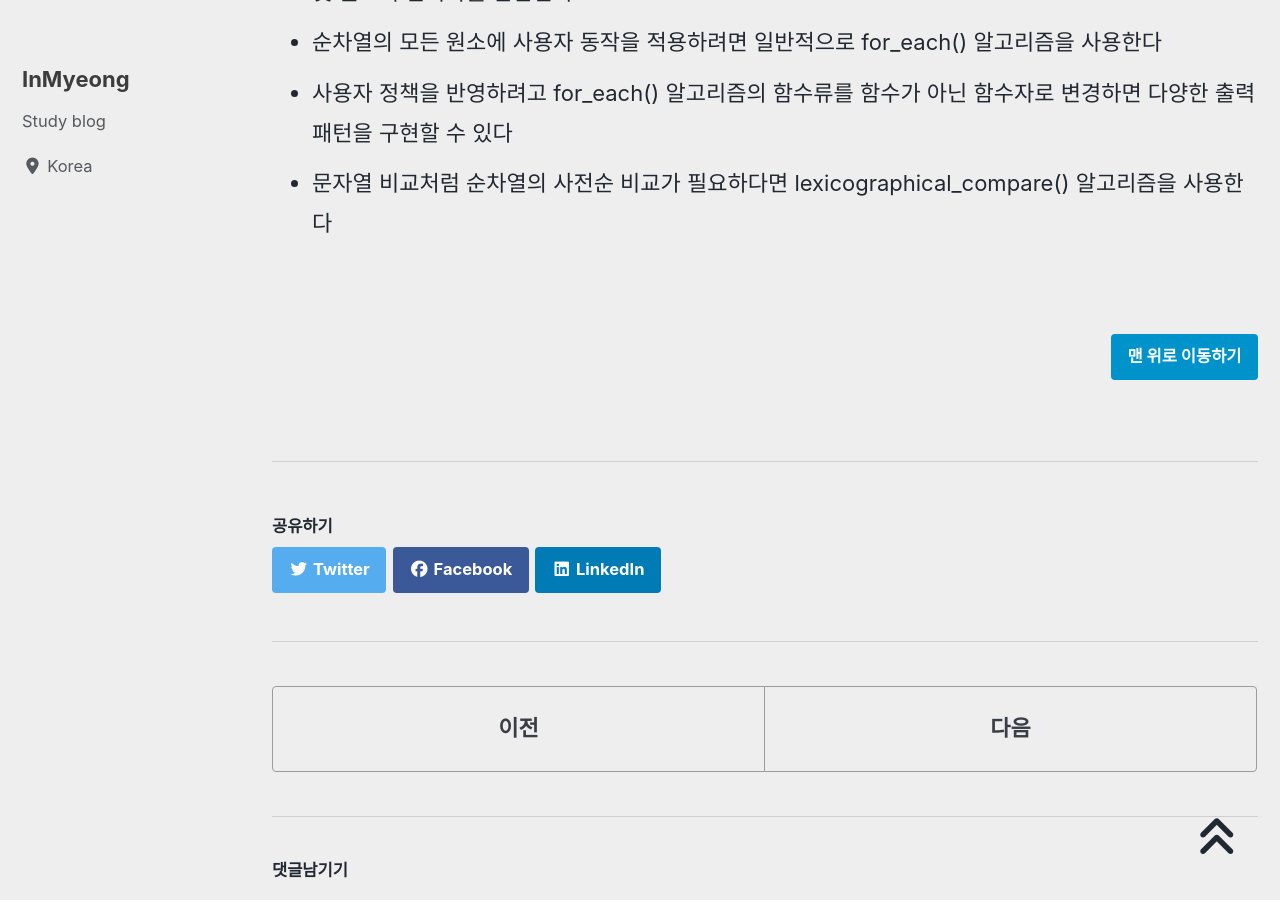
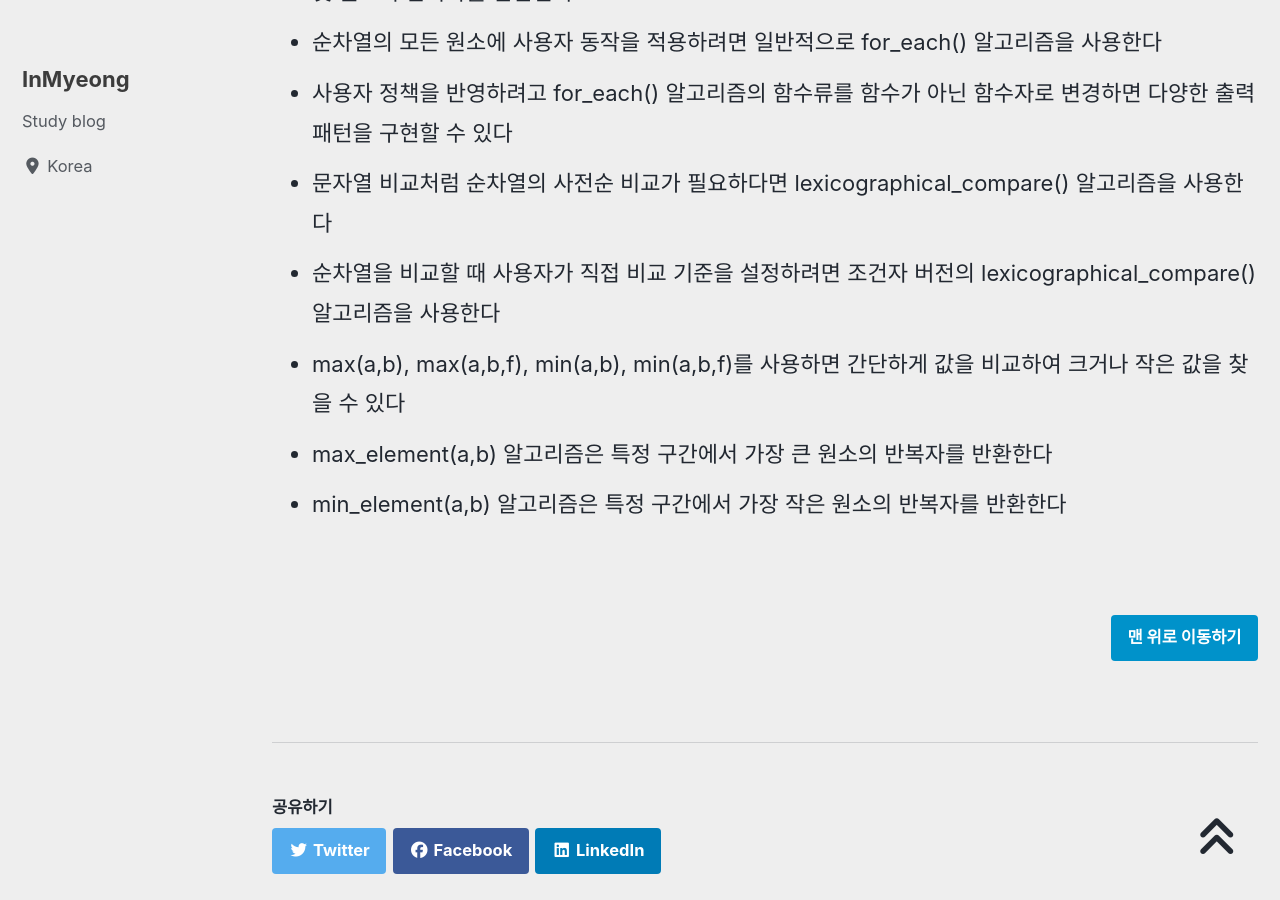
Before and after one commit to devMyeong/devMyeong.github.io, a Jekyll site: the page built from _posts/stl/2021-08-12-cpp-stl.md, in a window 1280 px wide and 900 px high, scrolled down 16368 px. Built offline with Jekyll 4.4.1, drawn with Linux system fonts in a browser that asks for light colours; cached includes are drawn as plain includes; nearby versions of some CDN libraries; some web fonts are replaced; comment, search, counter and statistics services are not loaded.

Commit message:
update stl chapter 08-1

```diff
--- a/_posts/stl/2021-08-12-cpp-stl.md
+++ b/_posts/stl/2021-08-12-cpp-stl.md
@@ -284,6 +284,10 @@ lt.remove_if(Predicate); // 이와 같이 조건자가 참인 모든 원소를
 - 순차열의 모든 원소에 사용자 동작을 적용하려면 일반적으로 for_each() 알고리즘을 사용한다
 - 사용자 정책을 반영하려고 for_each() 알고리즘의 함수류를 함수가 아닌 함수자로 변경하면 다양한 출력 패턴을 구현할 수 있다
 - 문자열 비교처럼 순차열의 사전순 비교가 필요하다면 lexicographical_compare() 알고리즘을 사용한다
+- 순차열을 비교할 때 사용자가 직접 비교 기준을 설정하려면 조건자 버전의 lexicographical_compare() 알고리즘을 사용한다
+- max(a,b), max(a,b,f), min(a,b), min(a,b,f)를 사용하면 간단하게 값을 비교하여 크거나 작은 값을 찾을 수 있다
+- max_element(a,b) 알고리즘은 특정 구간에서 가장 큰 원소의 반복자를 반환한다
+- min_element(a,b) 알고리즘은 특정 구간에서 가장 작은 원소의 반복자를 반환한다
 
 <br>
 
```
